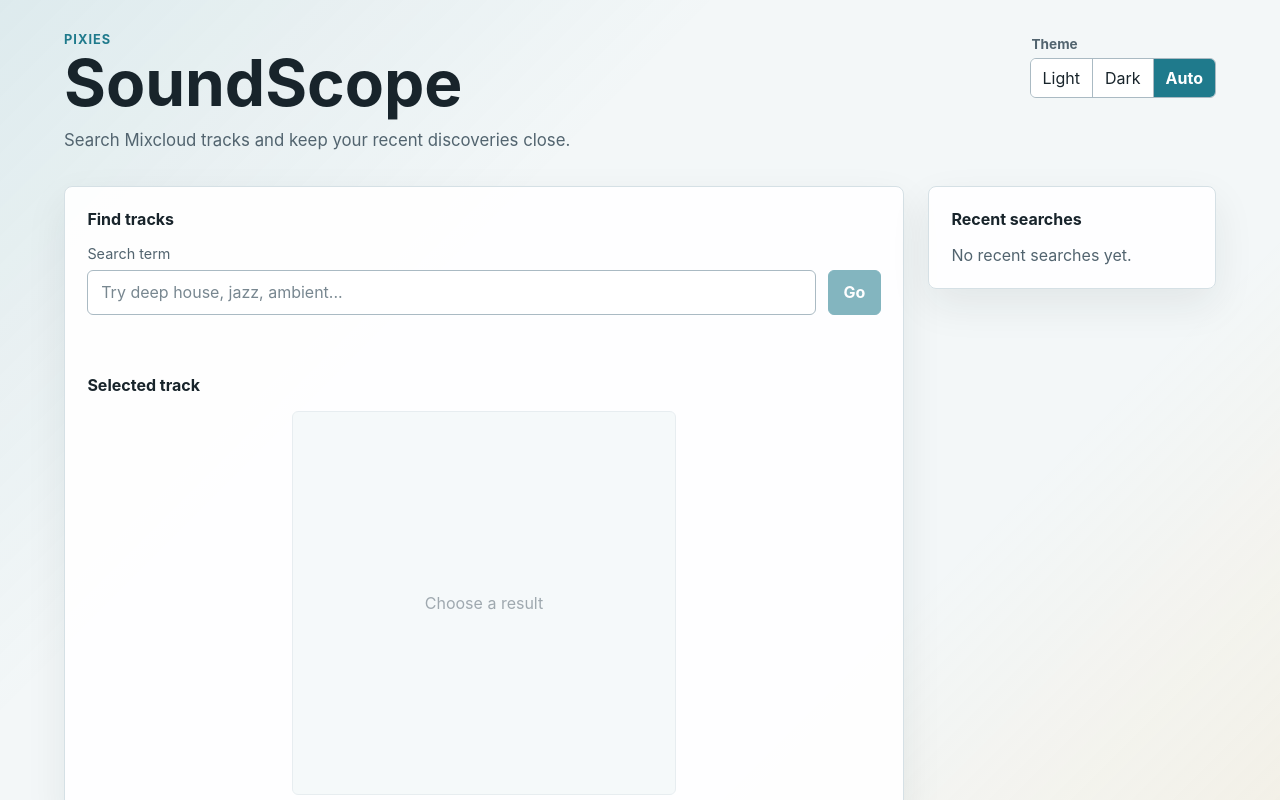
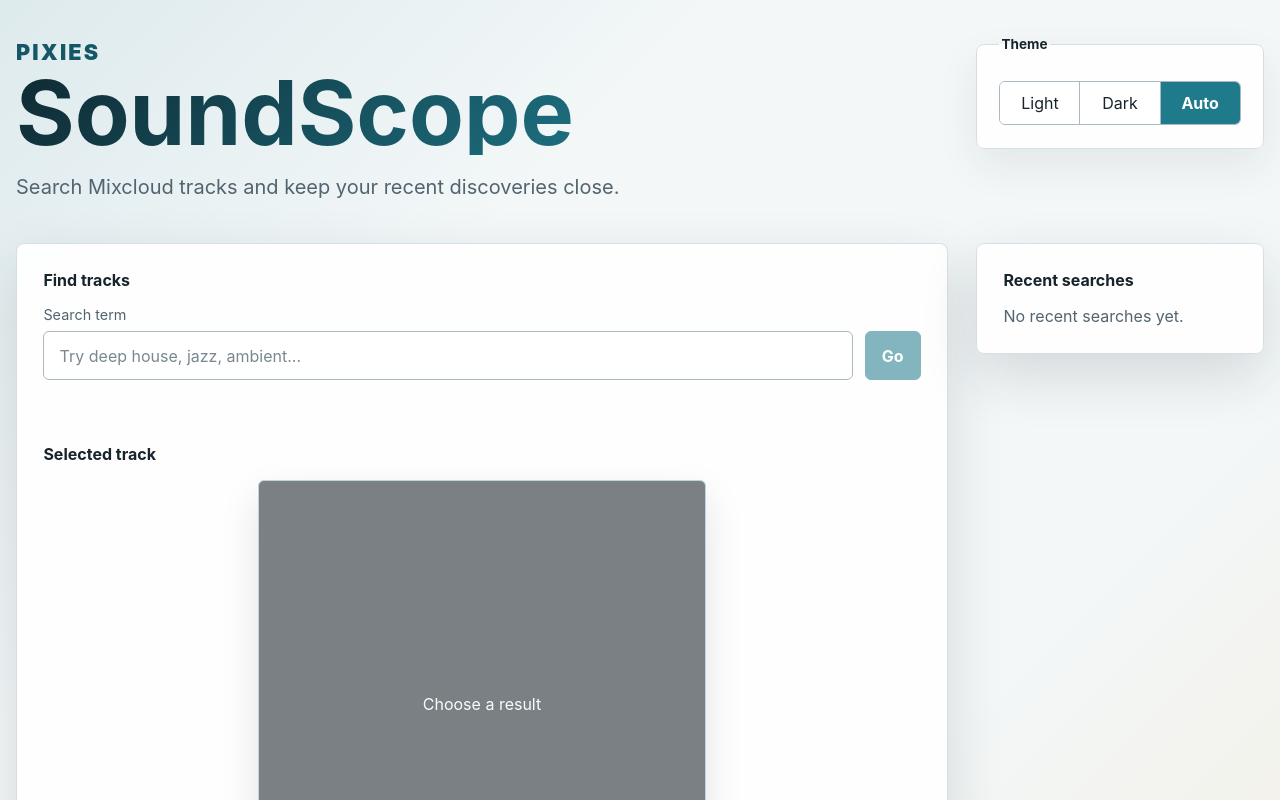
Before and after one commit to OfekItzhaki/pixies-soundscope, a React (Vite) app: page / in a window 1280 px wide. Shown: the top 800 px of the page. Built offline with nearby package versions, Linux system fonts and the light colour scheme.

Commit message:
style: explore premium player-inspired design

```diff
--- a/src/index.css
+++ b/src/index.css
@@ -4,6 +4,8 @@
   --color-surface: #ffffff;
   --color-surface-alpha: rgb(255 255 255 / 94%);
   --color-surface-muted: #eef5f6;
+  --color-surface-strong: #111b20;
+  --color-surface-strong-text: #f5fbfc;
   --color-border: #d5e0e5;
   --color-border-strong: #aabac3;
   --color-ink: #18242b;
@@ -13,6 +15,8 @@
   --color-accent-dark: #155767;
   --color-accent-soft: #e4f4f6;
   --color-accent-contrast: #ffffff;
+  --color-brand-gradient-start: #0f2a33;
+  --color-brand-gradient-end: #1f7a8c;
   --color-highlight: #f3b95f;
   --color-danger: #b42318;
   --color-danger-soft: #fff4f2;
@@ -24,6 +28,7 @@
   --color-focus-ring: rgb(31 122 140 / 34%);
   --color-hover-shadow: rgb(31 122 140 / 12%);
   --shadow-panel: 0 1rem 2.5rem rgb(24 36 43 / 8%);
+  --shadow-premium: 0 1.35rem 3.5rem rgb(24 36 43 / 14%);
   --radius-panel: 8px;
   --radius-control: 6px;
 
@@ -43,6 +48,8 @@
   --color-surface: #172329;
   --color-surface-alpha: rgb(23 35 41 / 96%);
   --color-surface-muted: #213138;
+  --color-surface-strong: #0c1215;
+  --color-surface-strong-text: #f6fbfc;
   --color-border: #31444d;
   --color-border-strong: #5f7883;
   --color-ink: #eef7f8;
@@ -52,6 +59,8 @@
   --color-accent-dark: #a9edf5;
   --color-accent-soft: #173c45;
   --color-accent-contrast: #071114;
+  --color-brand-gradient-start: #ecfbfd;
+  --color-brand-gradient-end: #69d2e4;
   --color-highlight: #f5c76d;
   --color-danger: #ff8d82;
   --color-danger-soft: #3b1c1b;
@@ -63,6 +72,7 @@
   --color-focus-ring: rgb(105 210 228 / 46%);
   --color-hover-shadow: rgb(105 210 228 / 14%);
   --shadow-panel: 0 1rem 2.5rem rgb(0 0 0 / 24%);
+  --shadow-premium: 0 1.35rem 3.5rem rgb(0 0 0 / 34%);
 }
 
 * {
@@ -115,53 +125,71 @@
 }
 
 .app-shell {
-  width: min(100% - 2rem, 72rem);
+  width: min(100% - 2rem, 82rem);
   margin: 0 auto;
-  padding: 2rem 0 3rem;
+  padding: 2.25rem 0 3.5rem;
 }
 
 .app-header {
-  display: flex;
-  gap: 1.5rem;
-  align-items: flex-start;
-  justify-content: space-between;
-  margin-bottom: 2rem;
+  display: grid;
+  grid-template-columns: minmax(0, 1fr) 18rem;
+  gap: 1.75rem;
+  align-items: start;
+  margin-bottom: 2.5rem;
+}
+
+.app-header > div:first-child {
+  padding-top: 0.2rem;
 }
 
 .app-kicker {
-  margin: 0 0 0.25rem;
-  color: var(--color-accent);
-  font-size: 0.8rem;
-  font-weight: 700;
-  letter-spacing: 0.08em;
+  display: inline-flex;
+  align-items: center;
+  margin: 0 0 0.45rem;
+  color: var(--color-accent-dark);
+  font-size: clamp(1rem, 1.8vw, 1.35rem);
+  font-weight: 900;
+  letter-spacing: 0.1em;
   text-transform: uppercase;
 }
 
 .app-header h1 {
   margin: 0;
-  font-size: clamp(2rem, 6vw, 4rem);
-  line-height: 1;
+  max-width: 11ch;
+  background: linear-gradient(
+    135deg,
+    var(--color-brand-gradient-start),
+    var(--color-brand-gradient-end)
+  );
+  background-clip: text;
+  color: transparent;
+  font-size: clamp(3.25rem, 7vw, 5.75rem);
+  line-height: 0.92;
   letter-spacing: 0;
 }
 
 .app-subtitle {
   max-width: 42rem;
-  margin: 0.75rem 0 0;
+  margin: 1rem 0 0;
   color: var(--color-muted);
-  font-size: 1.05rem;
+  font-size: clamp(1.05rem, 2vw, 1.25rem);
   line-height: 1.6;
 }
 
 .theme-toggle {
-  min-width: max-content;
-  margin: 0.25rem 0 0;
-  padding: 0;
-  border: 0;
+  width: 100%;
+  min-width: 0;
+  margin: 0;
+  padding: 1.4rem;
+  border: 1px solid var(--color-border);
+  border-radius: var(--radius-panel);
+  background: var(--color-surface-alpha);
+  box-shadow: var(--shadow-panel);
 }
 
 .theme-toggle legend {
   margin-bottom: 0.4rem;
-  color: var(--color-muted);
+  color: var(--color-ink);
   font-size: 0.85rem;
   font-weight: 700;
 }
@@ -171,12 +199,14 @@
   overflow: hidden;
   border: 1px solid var(--color-border-strong);
   border-radius: var(--radius-control);
+  background: var(--color-surface);
 }
 
 .theme-toggle button {
+  flex: 1;
   border: 0;
   border-radius: 0;
-  padding: 0.55rem 0.75rem;
+  padding: 0.7rem 0.75rem;
 }
 
 .theme-toggle button + button {
@@ -192,7 +222,7 @@
 .app-layout {
   display: grid;
   grid-template-columns: minmax(0, 1fr) 18rem;
-  gap: 1.5rem;
+  gap: 1.75rem;
   align-items: start;
 }
 
@@ -201,8 +231,8 @@
   border: 1px solid var(--color-border);
   border-radius: var(--radius-panel);
   background: var(--color-surface-alpha);
-  box-shadow: var(--shadow-panel);
-  padding: 1.4rem;
+  box-shadow: var(--shadow-premium);
+  padding: 1.65rem;
 }
 
 .search-panel h2,
@@ -234,7 +264,7 @@
   flex: 1;
   border: 1px solid var(--color-border-strong);
   border-radius: var(--radius-control);
-  padding: 0.7rem 0.8rem;
+  padding: 0.85rem 0.95rem;
   background: var(--color-surface);
   color: var(--color-ink);
 }
@@ -247,7 +277,7 @@
 .pagination-controls button,
 .recent-searches button,
 .status-message button {
-  padding: 0.65rem 0.9rem;
+  padding: 0.8rem 1rem;
 }
 
 .search-row button {
@@ -291,22 +321,23 @@
 }
 
 .image-container {
-  margin-top: 1.25rem;
+  margin-top: 1.5rem;
 }
 
 .selected-track {
   display: block;
-  width: min(100%, 24rem);
+  width: min(100%, 28rem);
   margin: 0 auto;
   padding: 0;
   overflow: hidden;
-  border-color: var(--color-border);
-  background: var(--color-surface-muted);
+  border-color: color-mix(in srgb, var(--color-accent) 42%, var(--color-border));
+  background: var(--color-surface-strong);
+  box-shadow: 0 1rem 2.5rem rgb(0 0 0 / 20%);
   text-align: center;
 }
 
 .selected-track-ready {
-  background: var(--color-surface);
+  background: var(--color-surface-strong);
 }
 
 .selected-track-target {
@@ -325,7 +356,7 @@
 
 .selected-placeholder {
   padding: 1rem;
-  color: var(--color-muted);
+  color: var(--color-surface-strong-text);
   overflow-wrap: anywhere;
 }
 
@@ -352,10 +383,11 @@
 
 .track-player {
   width: 100%;
-  height: 7.5rem;
-  margin-top: 1rem;
+  height: 8.5rem;
+  margin-top: 1.15rem;
   border: 0;
   border-radius: var(--radius-control);
+  box-shadow: 0 1rem 2.5rem rgb(0 0 0 / 18%);
 }
 
 .results-list,
@@ -369,7 +401,7 @@
 }
 
 .results-grid {
-  grid-template-columns: repeat(auto-fit, minmax(10rem, 1fr));
+  grid-template-columns: repeat(auto-fit, minmax(11.5rem, 1fr));
 }
 
 .result-button,
@@ -380,7 +412,7 @@
 
 .result-button {
   display: block;
-  padding: 0.8rem 0.9rem;
+  padding: 0.9rem 1rem;
   border-color: var(--color-border);
   background: linear-gradient(
     180deg,
@@ -398,8 +430,8 @@
   display: grid;
   width: 100%;
   height: 100%;
-  gap: 0.65rem;
-  padding: 0.6rem;
+  gap: 0.75rem;
+  padding: 0.7rem;
   text-align: left;
   border-color: var(--color-border);
   background: linear-gradient(
@@ -435,7 +467,7 @@
   gap: 0.75rem;
   align-items: center;
   justify-content: space-between;
-  margin-top: 1rem;
+  margin-top: 1.25rem;
 }
 
 .pager-buttons,
@@ -459,6 +491,7 @@
 .recent-searches button {
   border-color: transparent;
   background: var(--color-surface-muted);
+  font-weight: 600;
 }
 
 .recent-searches button:not(:disabled):hover {
@@ -467,7 +500,7 @@
 
 @media (max-width: 760px) {
   .app-header {
-    flex-direction: column;
+    grid-template-columns: 1fr;
   }
 
   .app-layout {
```
